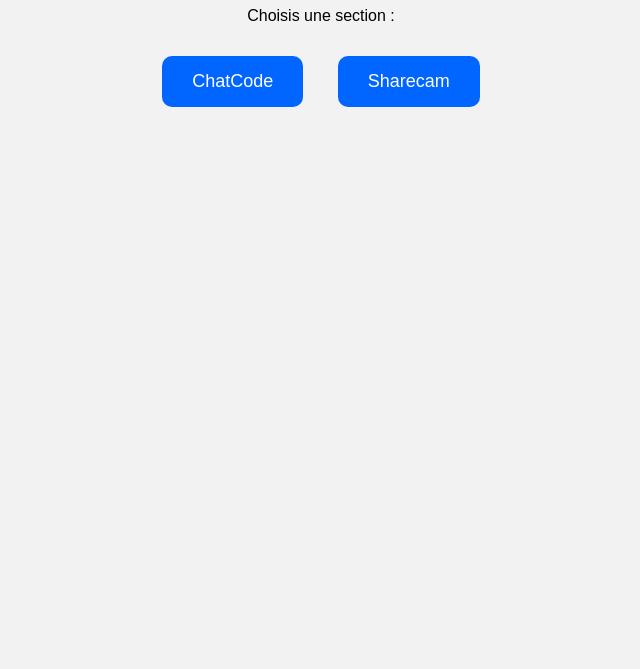
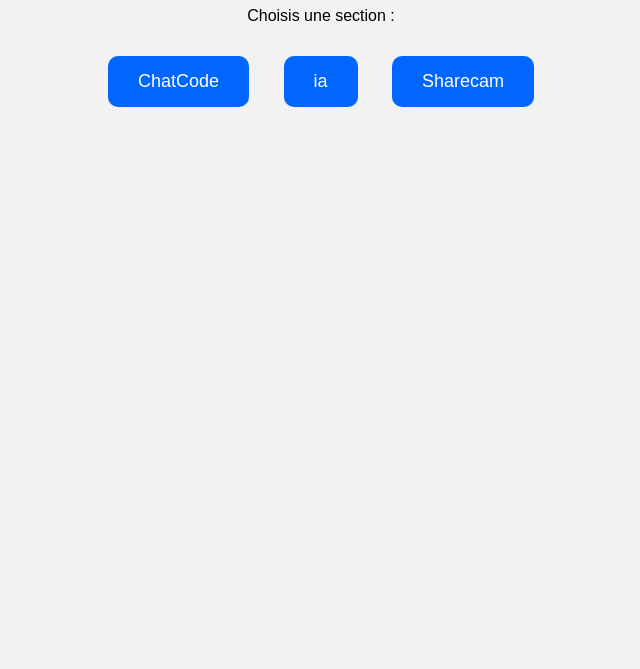
Before and after one commit to thesitecreator/thesitecreator.github.io, a plain HTML site: page index.html in a window 1280 px wide. Shown: the part 131-800 px from the top of the page, without its empty margins (319-959 px from the left). Drawn offline with Linux system fonts and the light colour scheme.

Commit message:
Update index.html

```diff
--- a/index.html
+++ b/index.html
@@ -40,7 +40,7 @@
     <p>Choisis une section :</p>
 
     <a class="bouton" href="/chatcode">ChatCode</a>
-
+    <a class="bouton" href="/ia">ia</a>
     <a class="bouton" href="/sharecam">Sharecam</a>
 
 </body>
```
